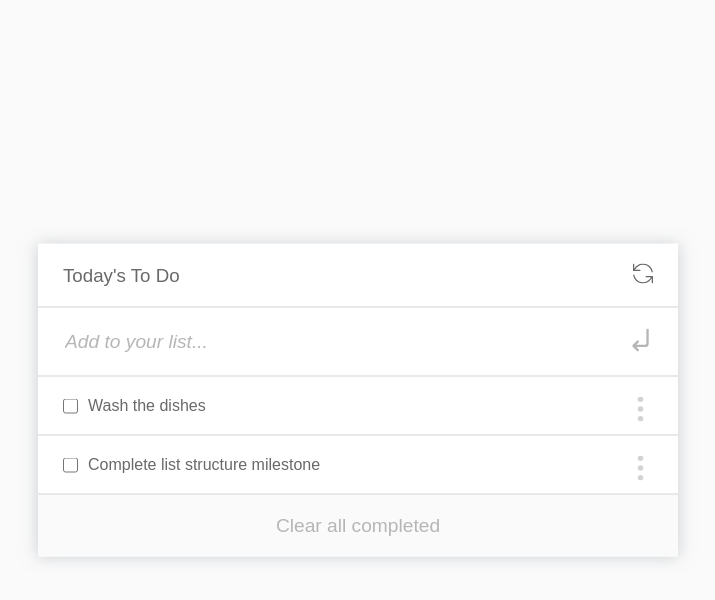
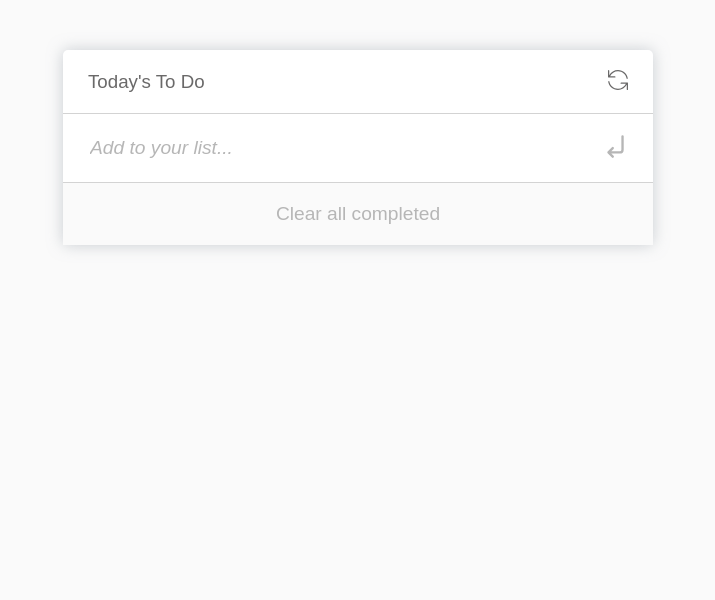
Before and after one commit to Maha-Magdy/To-Do-List, a website built with webpack: page src/index.html in a window 1280 px wide. Shown: the whole page, without its empty margins (282-997 px from the left). Built offline with nearby package versions, Linux system fonts and the light colour scheme.

Commit message:
Let the ul read the list from the localhost directly, and implement the functionality of the reset button

```diff
--- a/src/index.html
+++ b/src/index.html
@@ -11,7 +11,7 @@
     <main>
         <header class="basic-p basic-border">
             <h3 class="m-0 basic-font-weight">Today's To Do</h3>
-            <button class="basic-button" type="reset">
+            <button id="reset-button" class="basic-button" type="reset">
                 <svg xmlns="http://www.w3.org/2000/svg" xmlns:xlink="http://www.w3.org/1999/xlink" version="1.1"
                     id="Capa_1" x="0px" y="0px" width="20px" height="20px" viewBox="0 0 612 612" xml:space="preserve">
                     <g>
--- a/src/index.js
+++ b/src/index.js
@@ -3,19 +3,22 @@ import "./style.css";
 import Task from "./task";
 import handleStorage from "./handle-storage";
 
-const toDoTasks = [
-  { description: "Wash the dishes", completed: false, index: 0 },
-  {
-    description: "Complete list structure milestone",
-    completed: false,
-    index: 1,
-  },
-];
+// let toDoTasks = [
+//   { description: "Wash the dishes", completed: false, index: 0 },
+//   {
+//     description: "Complete list structure milestone",
+//     completed: false,
+//     index: 1,
+//   },
+// ];
+
+let toDoTasks = handleStorage.getToDoList();
 
 function toDoList(list) {
   list.sort((a, b) => (a.index > b.index ? 1 : -1));
 
   const listContainer = document.getElementById("to-do-list");
+  listContainer.innerHTML = "";
 
   list.map((task) => {
     const li = document.createElement("li");
@@ -38,6 +41,11 @@ function toDoList(list) {
 
 window.addEventListener("load", toDoList(toDoTasks));
 
+const resetButton = document.getElementById("reset-button");
+resetButton.addEventListener("click", function () {
+  handleStorage.resetToDoList();
+});
+
 const newTask = document.getElementById("new-task");
 
 function addNewTask() {
@@ -45,12 +53,16 @@ function addNewTask() {
     const taskDescription = newTask.value;
     let task = new Task(taskDescription, false, 0);
     handleStorage.setTask(task);
+    toDoTasks = handleStorage.getToDoList();
+    newTask.value = '';
+    toDoList(toDoTasks);
   }
 }
 
 const addToYourList = document.getElementById("add-to-your-list");
 
 addToYourList.addEventListener("click", addNewTask);
+
 newTask.addEventListener("keydown", function (e) {
   if (e.key === "Enter") {
     addNewTask();
--- a/src/style.css
+++ b/src/style.css
@@ -1,12 +1,32 @@
 body {
   background-color: #fafafa;
   font-family: sans-serif;
-  position: relative;
-  min-width: 100vw;
-  min-height: 100vh;
   margin: 0;
   color: #6a6969;
   font-weight: 500;
+  padding: 50px;
+}
+
+/* width */
+::-webkit-scrollbar {
+  width: 10px;
+}
+
+/* Track */
+::-webkit-scrollbar-track {
+  background: #f1f1f1;
+  border-radius: 10px;
+}
+
+/* Handle */
+::-webkit-scrollbar-thumb {
+  background: #b6b6b6;
+  border-radius: 10px;
+}
+
+/* Handle on hover */
+::-webkit-scrollbar-thumb:hover {
+  background: #6a6969;
 }
 
 .basic-font-weight {
@@ -14,10 +34,8 @@ body {
 }
 
 main {
-  position: absolute;
-  top: 50%;
-  left: 50%;
-  transform: translate(-50%, -50%);
+  border-radius: 5px;
+  margin: 0 auto;
   background-color: white;
   box-shadow: 0 0 15px 0 rgb(154 161 171 / 50%);
   width: 50%;
```
Also changed, not shown: src/handle-storage.js (+4 -5 lines), dist/bundle.js, dist/index.html.
